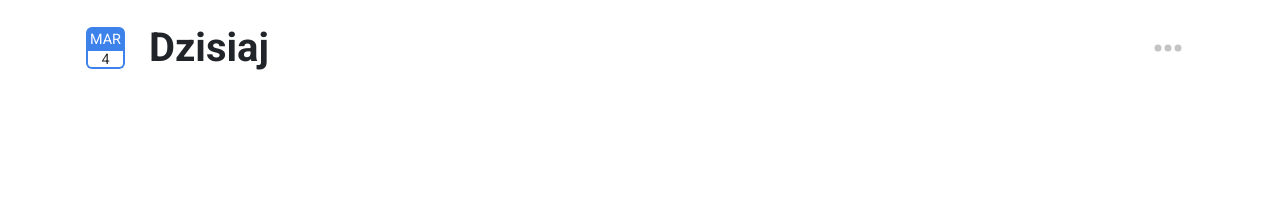
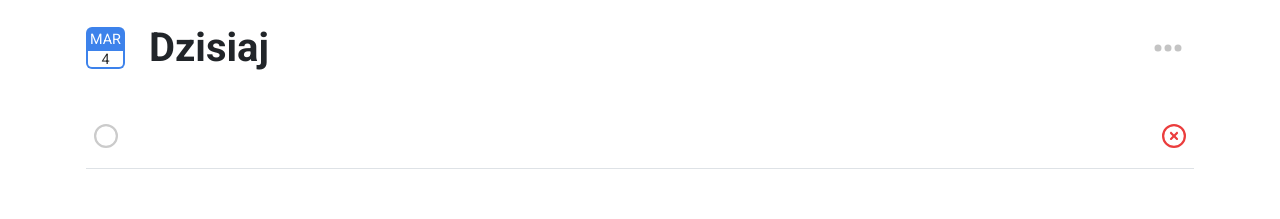
Before and after one commit to jakub-maziarz/to-do-list, a Vue app: page / in a window 1280 px wide. Shown: the top 219 px of the page. Built offline with nearby package versions, Linux system fonts and the light colour scheme.

Commit message:
edit ToDoList component

```diff
--- a/src/components/ToDo/FilterTasks.vue
+++ b/src/components/ToDo/FilterTasks.vue
@@ -49,6 +49,7 @@ const filterOptionsComputed = computed(() => {
 <style>
 .filter-tasks {
     position: relative;
+    z-index: 1;
 }
 
 .filter-tasks__dots {
@@ -77,8 +78,9 @@ const filterOptionsComputed = computed(() => {
     padding: 5.5px 26px;
     background-color: var(--background-color);
     position: absolute;
-    bottom: -7px;
+    bottom: 0;
     right: 0;
+    transform: translateY(4px);
 }
 
 .filter-tasks__options {
@@ -90,6 +92,7 @@ const filterOptionsComputed = computed(() => {
     right: 0;
     border-top-right-radius: 0 !important;
     color: var(--filter-tasks-inactive-color);
+    background-color: var(--background-color);
 }
 
 .filter-tasks__option {
--- a/src/components/ToDo/TodoList.vue
+++ b/src/components/ToDo/TodoList.vue
@@ -1 +1,47 @@
-<template></template>
+<template>
+    <div class="tasks-list pt-5">
+        <div class="tasks-list__task d-flex align-items-center border-bottom border-1 pb-3 px-2 mb-3">
+            <div class="tasks-list__marker me-4" @mouseover="activeHoveredMarker = true"
+                @mouseleave="activeHoveredMarker = false" @click="activeHoveredMarker = true">
+                <font-awesome-icon :icon="(activeHoveredMarker ? 'fa-solid' : 'fa-regular') + ' fa-circle'" size="xl" />
+            </div>
+            <div class="tasks-list__task-input flex-grow-1 fs-5">
+                <input type="text" name="task" id="task">
+            </div>
+            <div class="tasks-list__delete ms-3" @mouseover="activeHoveredDeleteIcon = true"
+                @mouseleave="activeHoveredDeleteIcon = false" @click="activeHoveredDeleteIcon = true">
+                <font-awesome-icon :icon="(activeHoveredDeleteIcon ? 'fa-solid' : 'fa-regular') + ' fa-circle-xmark'"
+                    size="xl" />
+            </div>
+        </div>
+    </div>
+</template>
+<script setup>
+import { ref } from 'vue';
+
+const activeHoveredMarker = ref(false);
+const activeHoveredDeleteIcon = ref(false);
+</script>
+<style>
+.tasks-list__task-input input {
+    width: 100%;
+    border: none;
+    outline: none;
+    color: var(--task-text-color);
+}
+
+.tasks-list__marker {
+    color: var(--task-marker-primary-color);
+    cursor: pointer;
+}
+
+.tasks-list__marker:hover,
+.tasks-list__marker:active {
+    color: var(--task-finished-marker-primary-color);
+}
+
+.tasks-list__delete {
+    color: var(--task-delete-color);
+    cursor: pointer;
+}
+</style>
--- a/src/main.js
+++ b/src/main.js
@@ -1,12 +1,13 @@
 import "bootstrap/dist/css/bootstrap.css";
 import { library } from "@fortawesome/fontawesome-svg-core";
 import { FontAwesomeIcon } from "@fortawesome/vue-fontawesome";
-import { faEllipsis } from "@fortawesome/free-solid-svg-icons";
+import { faEllipsis, faCircle as faCircleSolid, faCircleXmark as  faCircleXmarkSolid } from "@fortawesome/free-solid-svg-icons";
+import { faCircle as faCircleRegular, faCircleXmark as  faCircleXmarkRegular} from "@fortawesome/free-regular-svg-icons";
 import { createApp } from 'vue'
 import './style.css'
 import App from './App.vue'
 
-library.add(faEllipsis);
+library.add(faEllipsis, faCircleRegular, faCircleSolid, faCircleXmarkRegular, faCircleXmarkSolid);
 
 createApp(App)
     .component("font-awesome-icon", FontAwesomeIcon)
```
